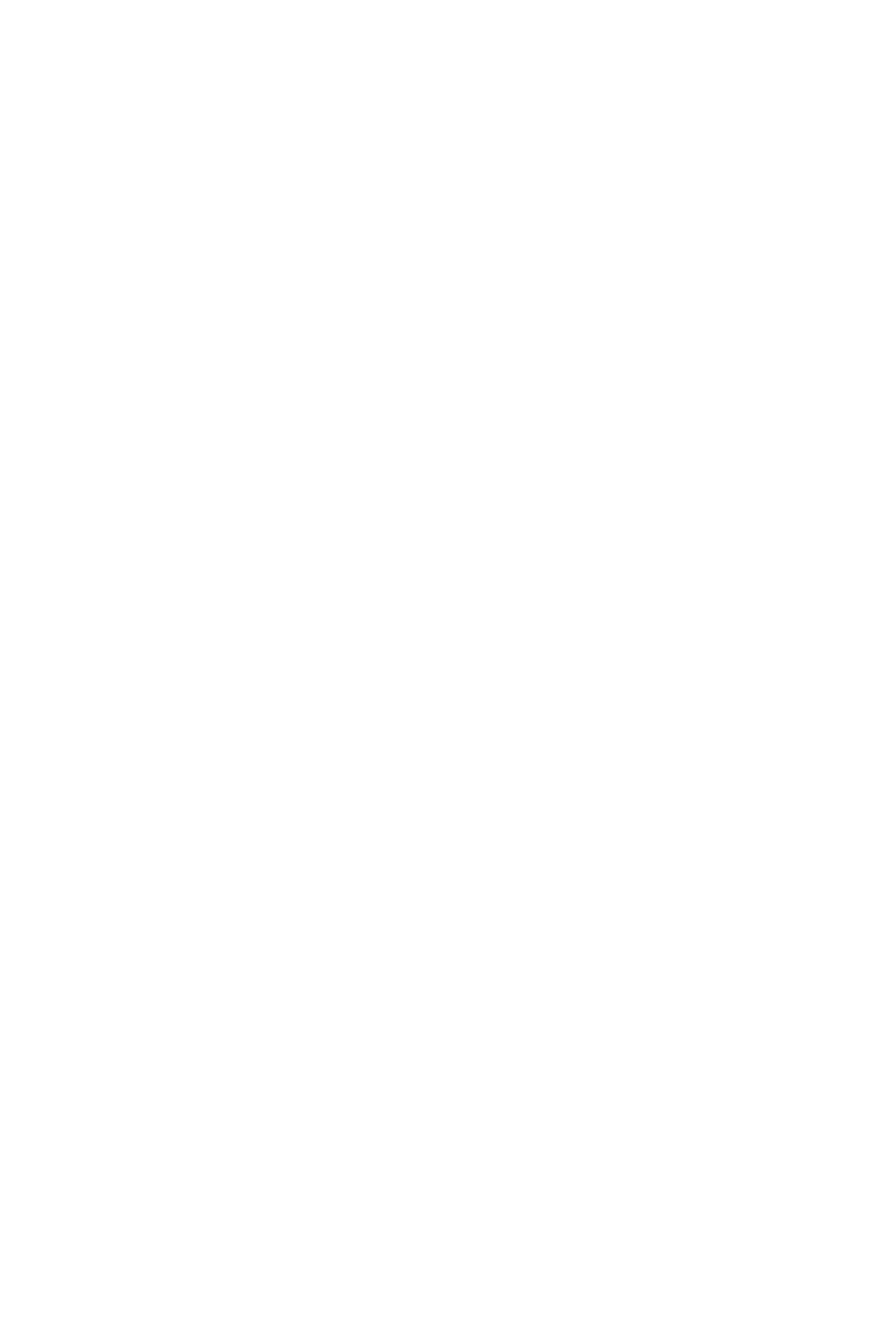
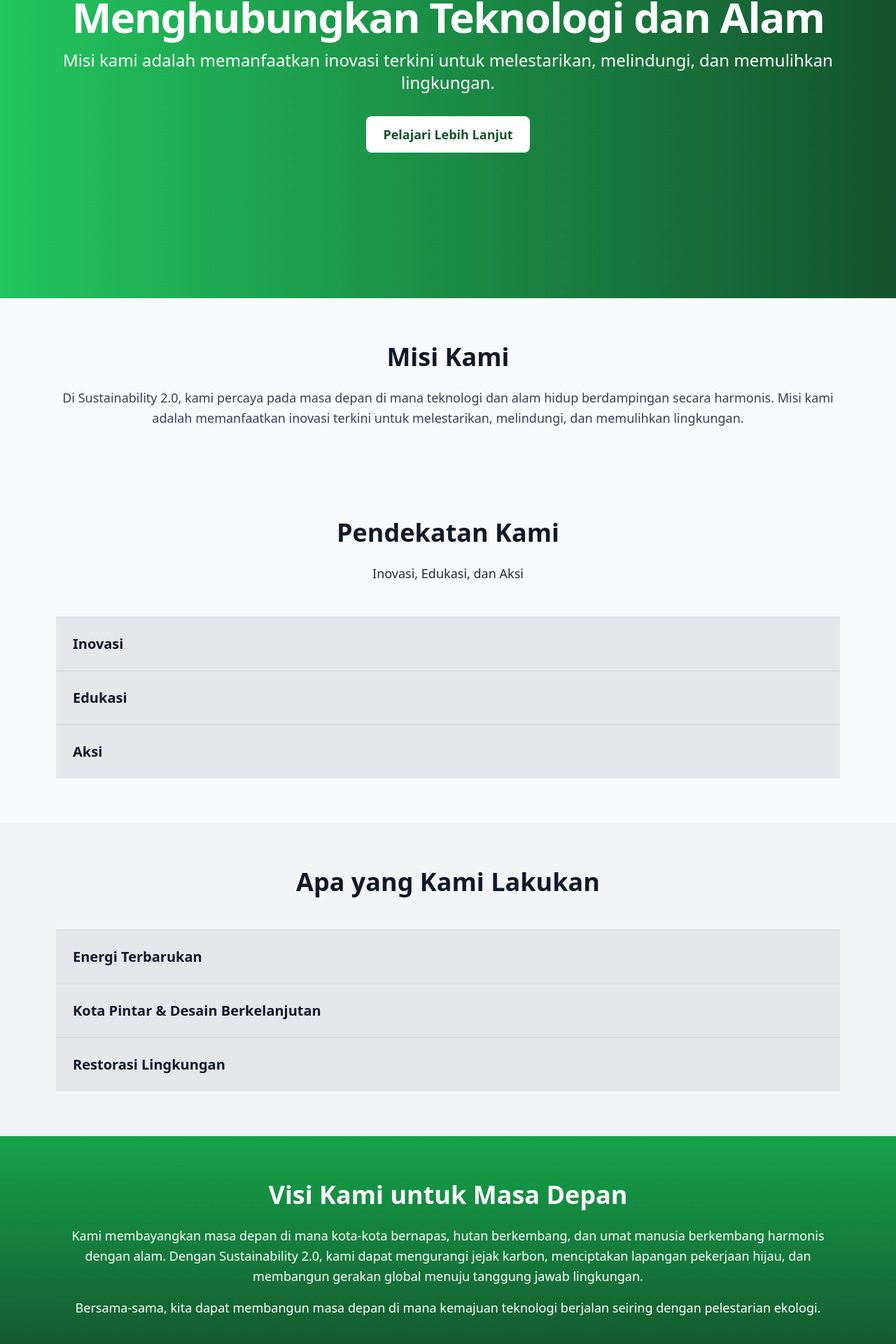
Before and after one commit to reynaldo0/Futuron, a React (Vite) app: page /about in a window 1280 px wide. Shown: the part 214-2134 px from the top of the page at 70% size. Before the commit the page ends 800 px from the top, so only its background shows below. Built offline with nearby package versions, Linux system fonts and the light colour scheme; no server answers.

Commit message:
add : about

```diff
--- a/src/pages/About/About.jsx
+++ b/src/pages/About/About.jsx
@@ -1,9 +1,110 @@
-import React from 'react'
+import React, { useState } from 'react';
+
+const AccordionItem = ({ title, content }) => {
+  const [isOpen, setIsOpen] = useState(false);
+
+  return (
+    <div className="border-t border-gray-300">
+      <button
+        className="w-full text-left p-6 bg-gray-200 hover:bg-gray-300 transition-all"
+        onClick={() => setIsOpen(!isOpen)}
+      >
+        <h3 className="text-xl font-semibold text-gray-900">{title}</h3>
+      </button>
+      {isOpen && (
+        <div className="p-6 bg-gray-100 text-gray-700">
+          <p>{content}</p>
+        </div>
+      )}
+    </div>
+  );
+};
 
 const About = () => {
   return (
-    <div>About</div>
-  )
-}
+    <div className="bg-gray-50 text-gray-900 min-h-screen">
 
-export default About
+      {/* Hero Section */}
+      <section className="relative bg-gradient-to-r from-green-500 to-green-900 h-[80vh] flex items-center justify-center text-white">
+        <div className="text-center px-6">
+          <h1 className="text-5xl font-extrabold tracking-tight md:text-6xl">
+            Menghubungkan Teknologi dan Alam
+          </h1>
+          <p className="mt-4 text-lg md:text-2xl">
+            Misi kami adalah memanfaatkan inovasi terkini untuk melestarikan, melindungi, dan memulihkan lingkungan.
+          </p>
+          <a
+            href="#about-section"
+            className="mt-8 inline-block px-6 py-3 bg-white text-green-900 font-semibold text-lg rounded-lg hover:bg-gray-200 transition-all"
+          >
+            Pelajari Lebih Lanjut
+          </a>
+        </div>
+      </section>
+
+      {/* About Section */}
+      <section id="about-section" className="py-16 px-6 md:px-20">
+        <h2 className="text-4xl font-bold text-center text-gray-900">Misi Kami</h2>
+        <p className="mt-6 text-lg leading-relaxed text-gray-700 text-center">
+          Di Sustainability 2.0, kami percaya pada masa depan di mana teknologi dan alam hidup berdampingan secara harmonis. Misi kami adalah memanfaatkan inovasi terkini untuk melestarikan, melindungi, dan memulihkan lingkungan.
+        </p>
+      </section>
+
+      {/* Accordion Section - Our Approach */}
+      <section className="py-16 px-6 md:px-20">
+        <h2 className="text-4xl font-bold text-center text-gray-900">Pendekatan Kami</h2>
+        <p className="mt-6 text-lg text-center text-gray-800">Inovasi, Edukasi, dan Aksi</p>
+
+        <div className="mt-12">
+          {/* Accordion Items */}
+          <AccordionItem
+            title="Inovasi"
+            content="Kami menjelajahi perkembangan terbaru dalam teknologi ramah lingkungan, mulai dari inovasi energi surya hingga kota pintar dan bahan ramah lingkungan. Tim kami berdedikasi untuk menemukan solusi berkelanjutan yang bermanfaat bagi masyarakat dan planet ini."
+          />
+          <AccordionItem
+            title="Edukasi"
+            content="Kami percaya bahwa kesadaran adalah langkah pertama menuju perubahan. Melalui alat interaktif, konten yang mendalam, dan contoh nyata, kami mengedukasi individu dan bisnis tentang manfaat mengadopsi teknologi berkelanjutan."
+          />
+          <AccordionItem
+            title="Aksi"
+            content="Perubahan dimulai dengan aksi. Melalui proyek dan inisiatif kami, kami bekerja dengan komunitas, organisasi, dan inovator untuk menerapkan solusi nyata yang mengurangi dampak lingkungan."
+          />
+        </div>
+      </section>
+
+      {/* Accordion Section - What We Do */}
+      <section className="bg-gray-100 py-16 px-6 md:px-20">
+        <h2 className="text-4xl font-bold text-center text-gray-900">Apa yang Kami Lakukan</h2>
+
+        <div className="mt-12">
+          {/* Accordion Items */}
+          <AccordionItem
+            title="Energi Terbarukan"
+            content="Kami mempromosikan dan mendukung adopsi teknologi energi terbarukan, seperti energi surya, angin, dan energi pasang surut, yang menyediakan energi bersih dan berkelanjutan untuk komunitas di seluruh dunia."
+          />
+          <AccordionItem
+            title="Kota Pintar & Desain Berkelanjutan"
+            content="Urbanisasi semakin meningkat, dan dengan itu datanglah kebutuhan akan kota yang efisien, hijau, dan berkelanjutan. Kami mempromosikan konsep kota pintar—ruang urban yang dirancang dengan infrastruktur berkelanjutan, bangunan hemat energi, dan transportasi ramah lingkungan."
+          />
+          <AccordionItem
+            title="Restorasi Lingkungan"
+            content="Dengan menggunakan teknologi, kami mendukung upaya untuk memulihkan ekosistem yang rusak. Mulai dari proyek reforestasi menggunakan drone hingga sistem pemantauan lingkungan berbasis AI, kami menunjukkan bagaimana teknologi dapat membawa keseimbangan kembali ke alam."
+          />
+        </div>
+      </section>
+
+      {/* Vision Section */}
+      <section className="py-16 px-6 md:px-20 text-center bg-gradient-to-b from-green-600 to-green-900">
+        <h2 className="text-4xl font-bold text-white">Visi Kami untuk Masa Depan</h2>
+        <p className="mt-6 text-lg text-white leading-relaxed">
+          Kami membayangkan masa depan di mana kota-kota bernapas, hutan berkembang, dan umat manusia berkembang harmonis dengan alam. Dengan Sustainability 2.0, kami dapat mengurangi jejak karbon, menciptakan lapangan pekerjaan hijau, dan membangun gerakan global menuju tanggung jawab lingkungan.
+        </p>
+        <p className="mt-4 text-lg text-white leading-relaxed">
+          Bersama-sama, kita dapat membangun masa depan di mana kemajuan teknologi berjalan seiring dengan pelestarian ekologi.
+        </p>
+      </section>
+    </div>
+  );
+};
+
+export default About;
```
